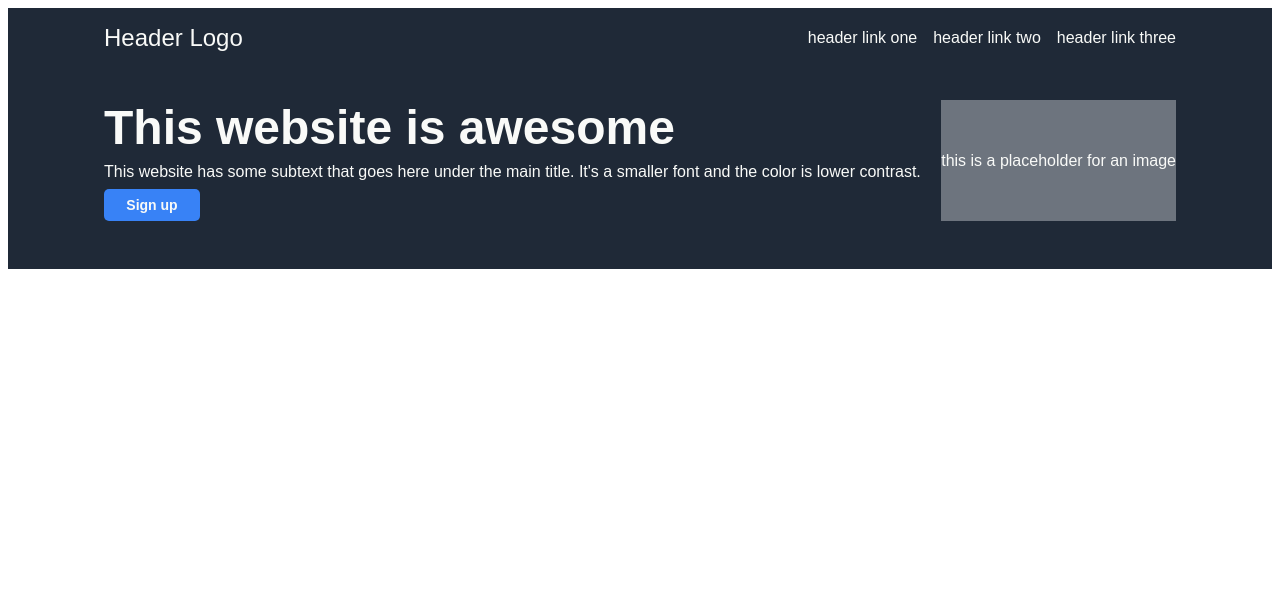
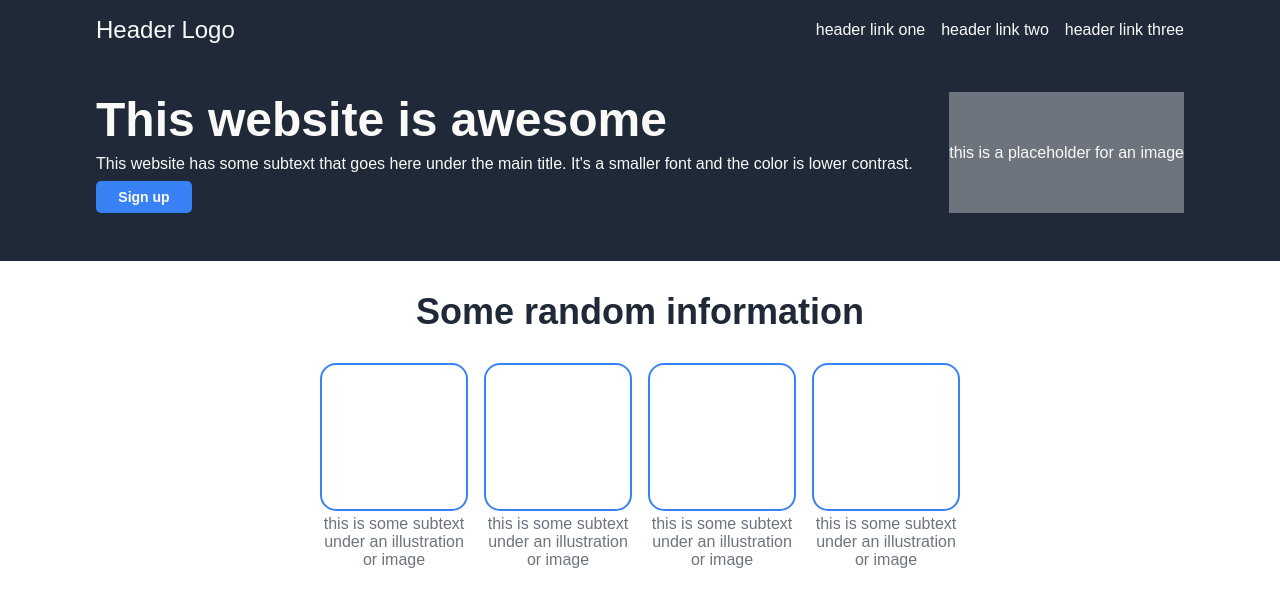
Before and after one commit to smfearing5/landing-page, a plain HTML site: page index.html in a window 1280 px wide. Drawn offline with Linux system fonts and the light colour scheme.

Commit message:
Complete content section

```diff
--- a/index.html
+++ b/index.html
@@ -29,7 +29,39 @@
             <div id="header-img">this is a placeholder for an image</div>
         </div>
     </div>
-    <div class="content"></div>
+    <div class="content">
+        <h2 id="content-title">Some random information</h2>
+        <div id="content-box">
+            <div class="card">
+                <div class="img-box"></div>
+                <div class="img-subtext">
+                    this is some subtext under
+                    an illustration or image
+                </div>
+            </div>
+            <div class="card">
+                <div class="img-box"></div>
+                <div class="img-subtext">
+                    this is some subtext under
+                    an illustration or image
+                </div>
+            </div>
+            <div class="card">
+                <div class="img-box"></div>
+                <div class="img-subtext">
+                    this is some subtext under
+                    an illustration or image
+                </div>
+            </div>
+            <div class="card">
+                <div class="img-box"></div>
+                <div class="img-subtext">
+                    this is some subtext under
+                    an illustration or image
+                </div>
+            </div>
+        </div>
+    </div>
     <div class="quote"></div>
     <div class="call-to-action"></div>
     <div class="footer"></div>
--- a/styles.css
+++ b/styles.css
@@ -1,4 +1,5 @@
 body {
+    margin: 0;
     display: flex;
     flex-direction: column;
     font-family: sans-serif;
@@ -22,7 +23,8 @@ button {
 }
 
 .top-bar,
-#header-box {
+#header-box,
+#content-box {
     padding: 0px 96px;
 }
 
@@ -65,9 +67,6 @@ button {
     font-weight: bolder;
 }
 
-/* #awesome-subtext {
-} */
-
 #header-img {
     background-color: #6d747e;
     flex: 0 0 auto;
@@ -76,3 +75,40 @@ button {
     justify-content: center;
     text-align: center;
 }
+
+.content {
+    background-color: white;
+}
+
+#content-title {
+    color: #1F2937;
+    font-size: 36px;
+    font-weight: bolder;
+    text-align: center;
+}
+
+#content-box {
+    display: flex;
+    gap: 16px;
+    justify-content: center;
+}
+
+.card {
+    display: flex;
+    flex-direction: column;
+    align-items: center;
+    gap: 4px;
+}
+
+.img-box {
+    height: 144px;
+    width: 144px;
+    border-radius: 16px;
+    border: #3882F6 solid 2px;
+}
+
+.img-subtext {
+    width: 144px;
+    color: #6d747e;
+    text-align: center;
+}
```
